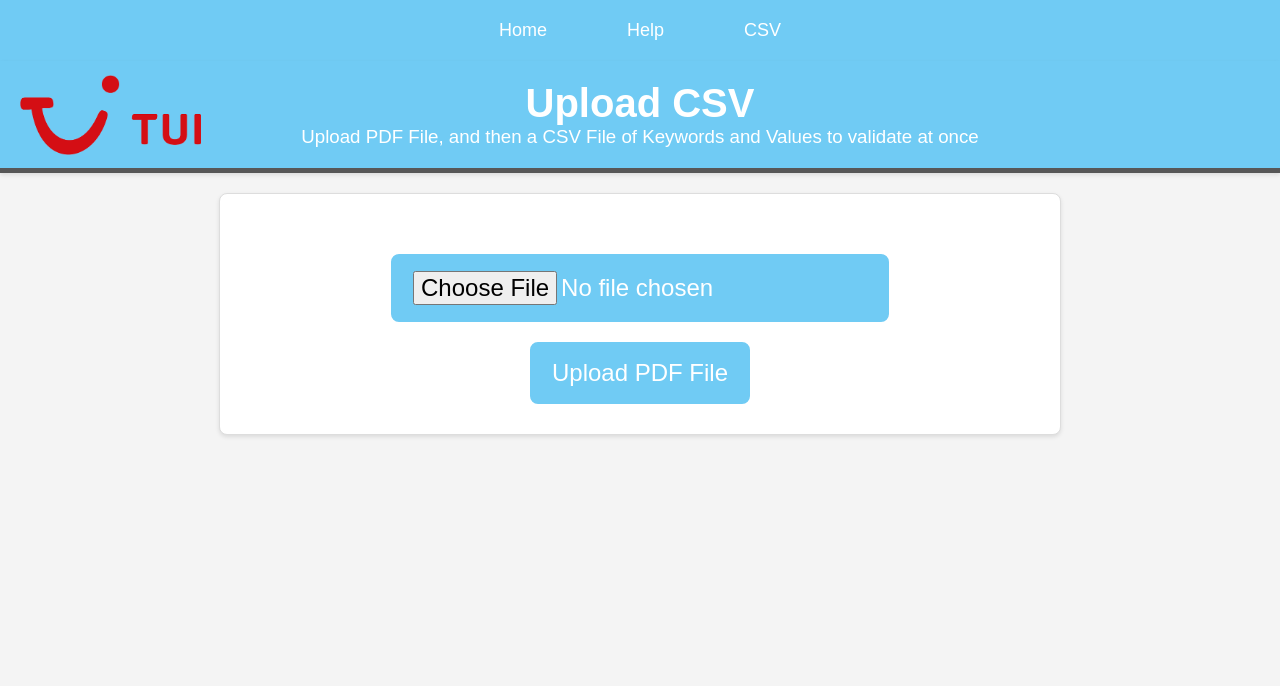
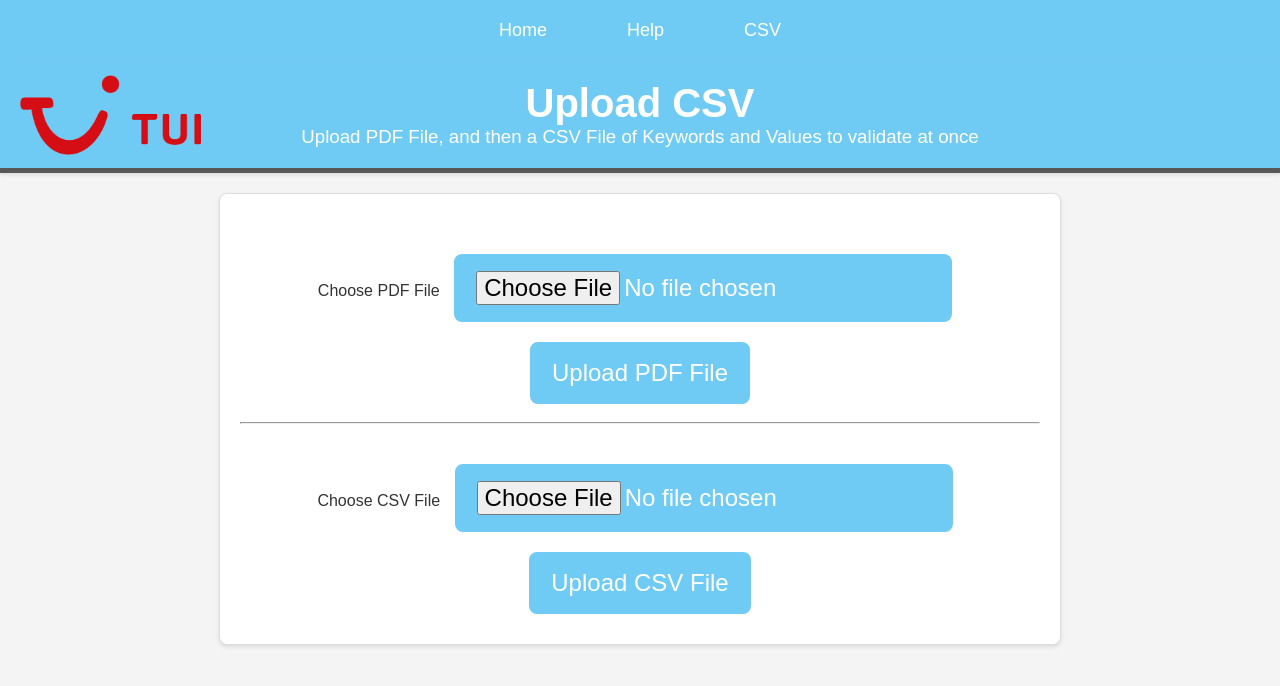
Before and after one commit to niklasLough/Pdf-Content-Validator, a Flask app: page /csv in a window 1280 px wide. Shown: the top 686 px of the page. Run offline with Flask 2, Linux system fonts and the light colour scheme.

Commit message:
PDF and CSV saving on the CSV page

```diff
--- a/app.py
+++ b/app.py
@@ -17,6 +17,7 @@
     pdf = FileField("Choose PDF File", validators=[InputRequired()])
     submit = SubmitField("Upload PDF File")
 
+
 class InputDataFlaskForm(FlaskForm):
     """
     Class to create a FlaskForm for inputting data
@@ -24,6 +25,15 @@
     keyword = StringField("Keyword", validators=[InputRequired()])
     value = StringField("Value", validators=[InputRequired()])
     submit = SubmitField("Submit Input")
+
+
+class UploadCsvFlaskForm(FlaskForm):
+    """
+    Class to create a FlaskForm for uploading a CSV file
+    """
+    csv = FileField("Choose CSV File", validators=[InputRequired()])
+    submit = SubmitField("Upload CSV File")
+
 
 def create_app():
     """
@@ -33,42 +43,24 @@
     app.config.from_object(Config)
     Config.initialise_app(app)
 
-    def save_pdf_file(pdf, upload_folder):
-        """
-        Save the uploaded PDF file to the upload folder
 
-        Args:
-        pdf: FileStorage: The uploaded PDF file
-        upload_folder: str: The path to the upload folder
-        """
-        file_name = secure_filename(pdf.filename)
+    def save_file(file, upload_folder, valid_extension):
+        file_name = secure_filename(file.filename)
+        if not file_name.endswith(f'.{valid_extension}'):
+            raise ValueError(f"File is not a {valid_extension.upper()}")
+        file_path = os.path.join(upload_folder, file_name)
+        file.save(file_path)
+        return file_path
+
+
+    def save_pdf_api(file, upload_folder):
+        file_name = secure_filename(file.filename)
         if not file_name.endswith('.pdf'):
             raise ValueError("File is not a PDF")
         file_path = os.path.join(upload_folder, file_name)
-        pdf.save(file_path)
+        file.save(file_path)
         return file_path
 
-    def handle_pdf_upload(upload_form, redirect_endpoint):
-        """
-        Handle the PDF upload process
-
-        Args:
-        upload_form: FlaskForm: The form for uploading PDF files
-        redirect_endpoint: str: The endpoint to redirect after upload
-
-        Returns:
-        Response: The redirection response or None
-        """
-        if upload_form.validate_on_submit():
-            try:
-                file_path = save_pdf_file(upload_form.pdf.data, app.config['UPLOAD_FOLDER'])
-                session['file_path'] = file_path
-                return redirect(url_for(redirect_endpoint, success=True))
-            except ValueError:
-                return redirect(url_for(redirect_endpoint, not_pdf=True))
-            except Exception as e:
-                return str(e)
-        return None
 
     @app.route('/', methods=['GET', 'POST'])
     @app.route('/home', methods=['GET', 'POST'])
@@ -79,9 +71,15 @@
         upload_form = UploadPdfFlaskForm()
         input_form = InputDataFlaskForm()
 
-        upload_response = handle_pdf_upload(upload_form, 'home')
-        if upload_response:
-            return upload_response
+        if upload_form.validate_on_submit():
+            try:
+                file_path = save_file(upload_form.pdf.data, app.config['UPLOAD_FOLDER'], 'pdf')
+                session['file_path'] = file_path
+                return redirect(url_for('home', success=True))
+            except ValueError:
+                return redirect(url_for('home', not_pdf=True))
+            except Exception as e:
+                return str(e)
 
         if input_form.validate_on_submit():
             keyword = input_form.keyword.data
@@ -96,7 +94,18 @@
             session['price_valid'] = price_valid
 
             # Redirect to the home page with the appropriate message
-            return redirect(url_for('home', success=True, validated=found, price_valid=price_valid))
+            if found and price_valid:
+                return redirect(url_for('home', success=True, validated=True, price_valid=True))
+            elif found and price_valid is None:
+                return redirect(url_for('home', success=True, validated=True))
+            elif not found and price_valid is None:
+                return redirect(url_for('home', success=True, not_validated=True))
+            elif found and price_valid is False:
+                return redirect(url_for('home', success=True, validated=True, price_invalid=True))
+            elif not found and price_valid:
+                return redirect(url_for('home', success=True, not_validated=True, price_valid=True))
+            else:
+                return redirect(url_for('home', success=True, not_validated=True, price_invalid=True))
 
         pdf_file_path = session.get('file_path')
         return render_template("index.html",
@@ -119,22 +128,45 @@
         """
         return render_template("help.html")
 
-
     @app.route('/csv', methods=['GET', 'POST'])
     def csv():
         """
         Page to upload a CSV with keywords and values to be validated
         """
-        upload_form = UploadPdfFlaskForm()
+        upload_pdf_form = UploadPdfFlaskForm()
+        upload_csv_form = UploadCsvFlaskForm()
 
-        upload_response = handle_pdf_upload(upload_form, 'csv')
-        if upload_response:
-            return upload_response
+        if upload_pdf_form.validate_on_submit():
+            try:
+                pdf_path = save_file(upload_pdf_form.pdf.data, app.config['UPLOAD_FOLDER'], 'pdf')
+                session['pdf_path'] = pdf_path
+                return redirect(url_for('csv', pdf_success=True))
+            except ValueError:
+                return redirect(url_for('csv', not_pdf=True))
+            except Exception as e:
+                return str(e)
+
+        if upload_csv_form.validate_on_submit():
+            try:
+                csv_file = upload_csv_form.csv.data
+                print(csv_file)
+                csv_path = save_file(csv_file, app.config['UPLOAD_FOLDER'], 'csv')
+                session['csv_path'] = csv_path
+                return redirect(url_for('csv', csv_success=True))
+            except ValueError:
+                return redirect(url_for('csv', not_csv=True))
+            except Exception as e:
+                return str(e)
+
 
         return render_template("csv.html",
-                            upload_form=upload_form,
-                            success=request.args.get('success'),
-                            not_pdf=request.args.get('not_pdf'))
+                            upload_pdf_form=upload_pdf_form,
+                            upload_csv_form=upload_csv_form,
+                            pdf_success=request.args.get('pdf_success'),
+                            csv_success=request.args.get('csv_success'),
+                            not_pdf=request.args.get('not_pdf'),
+                            not_csv=request.args.get('not_csv'))
+
 
 
     @app.route('/api/upload', methods=['POST'])
@@ -151,7 +183,7 @@
         if file.filename == '': #Checking for an empty filename
             return jsonify({'error': 'No selected file'}), 400
         try:
-            file_path = save_pdf_file(file, app.config['UPLOAD_FOLDER'])
+            file_path = save_pdf_api(file, app.config['UPLOAD_FOLDER'])
             session['file_path'] = file_path
             return jsonify({'message': 'File uploaded successfully', 'file_path': file_path}), 200 # Success code 200
         except ValueError as e:
--- /dev/null
+++ b/static/files/test.csv
@@ -0,0 +1,5 @@
+client,tuitest
+01.09.1978,"1.365,00 €"
+Prix total,"8.234,00 €"
+Triple Room Classic,"1.393,00 €"
+Numéro de client,249378506
--- a/static/styles.css
+++ b/static/styles.css
@@ -1,5 +1,5 @@
 body {
-    font-family: Arial;
+    font-family: Arial, sans-serif;
     margin: 0;
     padding: 0;
     background-color: #f4f4f4;
@@ -118,6 +118,50 @@
     margin-top: 30px;
 }
 
+/* PDF Upload Button Style */
+.pdf-upload-button {
+    background-color: #4CAF50; /* Green background */
+    border: 2px solid #388E3C; /* Darker green border */
+    color: white; /* White text */
+    padding: 15px 20px;
+    font-size: 1.5em;
+    border-radius: 8px;
+    cursor: pointer;
+    transition: background-color 0.3s, transform 0.3s;
+}
+
+.pdf-upload-button:hover {
+    background-color: #45a049; /* Slightly darker green on hover */
+    transform: scale(1.05); /* Slightly increase size on hover */
+}
+
+.pdf-upload-button:active {
+    background-color: #388E3C; /* Dark green on active */
+    transform: scale(1); /* Reset size on active */
+}
+
+/* CSV Upload Button Style */
+.csv-upload-button {
+    background-color: #008CBA; /* Blue background */
+    border: 2px solid #007BB5; /* Darker blue border */
+    color: white; /* White text */
+    padding: 15px 20px;
+    font-size: 1.5em;
+    border-radius: 8px;
+    cursor: pointer;
+    transition: background-color 0.3s, transform 0.3s;
+}
+
+.csv-upload-button:hover {
+    background-color: #007bb5; /* Slightly darker blue on hover */
+    transform: scale(1.05); /* Slightly increase size on hover */
+}
+
+.csv-upload-button:active {
+    background-color: #005f73; /* Darker blue on active */
+    transform: scale(1); /* Reset size on active */
+}
+
 input[type="file"], input[type="submit"] {
     font-size: 1.5em; /* Increased size of the buttons */
     padding: 15px 20px; /* Increased padding for the buttons */
@@ -178,13 +222,13 @@
 
 .error-message {
     text-align: center;
-    border: 2px solid red; /* Green border */
+    border: 2px solid red; /* Red border */
     border-radius: 8px;
     width: 100%; /* Full width */
     max-width: 400px; /* Max width for the element */
     margin: 20px auto; /* Center the element horizontally and add some top/bottom margin */
     padding: 10px; /* Add padding inside the element */
-    color: red; /* Green text color */
+    color: red; /* Red text color */
 }
 
 iframe {
--- a/templates/csv.html
+++ b/templates/csv.html
@@ -24,18 +24,44 @@
     </header>
 
     <main>
-        <form method='POST' enctype='multipart/form-data'>
-            {{ upload_form.hidden_tag() }}
-            {{ upload_form.pdf() }}
-            {{ upload_form.submit() }}
+        <form method="post" enctype="multipart/form-data">
+            {{ upload_pdf_form.hidden_tag() }}
+            <div>
+                {{ upload_pdf_form.pdf.label }}
+                {{ upload_pdf_form.pdf() }}
+            </div>
+            <div>
+                {{ upload_pdf_form.submit(class_='pdf-upload-button') }}
+            </div>
         </form>
-        {% if success %}
-            <p class="success-message">File uploaded successfully!</p>
+            <hr>
+        <form method="post" enctype="multipart/form-data">
+            {{ upload_csv_form.hidden_tag() }}
+            <div>
+                {{ upload_csv_form.csv.label }}
+                {{ upload_csv_form.csv() }}
+            </div>
+            <div>
+                {{ upload_csv_form.submit(class_='csv-upload-button') }}
+            </div>
+        </form>
+
+        {% if pdf_success %}
+        <p class="success-message">PDF file uploaded successfully!</p>
+        {% endif %}
+
+        {% if csv_success %}
+        <p class="success-message">CSV file uploaded successfully!</p>
         {% endif %}
 
         {% if not_pdf %}
         <p class="error-message">Incorrect File Input! <br> You can only upload PDF files!</p>
         {% endif %}
+
+        {% if not_csv %}
+        <p class="error-message">Incorrect File Input! <br> You can only upload CSV files!</p>
+        {% endif %}
+
     </main>
 </body>
 </html>
```
Also changed, not shown: templates/index.html (+8 -3 lines), 1 other file.
